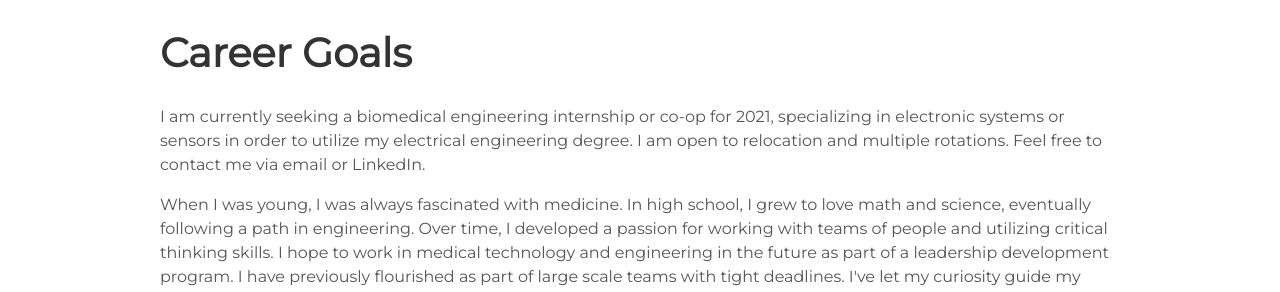
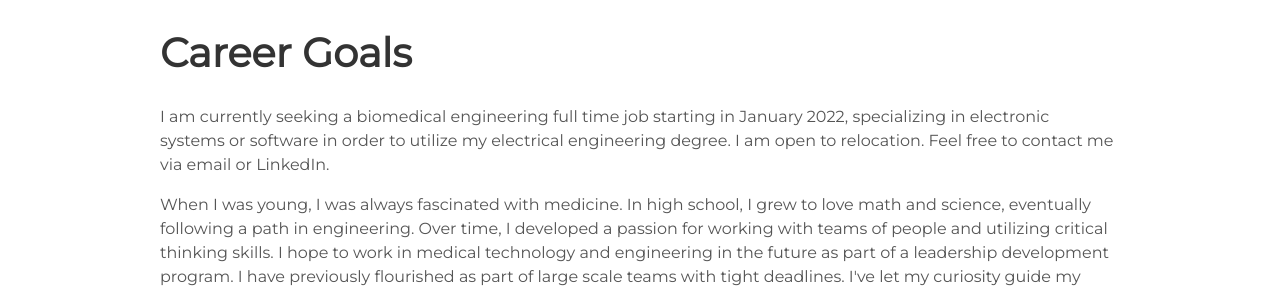
Before and after one commit to laurenpham/techskills, a Jekyll site: the page built from index.html, in a window 1280 px wide. Shown: the part 952-1244 px from the top of the page. Built offline with Jekyll 4.4.1, drawn with Linux system fonts in a browser that asks for light colours.

Commit message:
Update about.html

```diff
--- a/_includes/about.html
+++ b/_includes/about.html
@@ -5,8 +5,8 @@
   <body>
     <h1>Career Goals</h1>
     <div class="user-projects">
-          <p>I am currently seeking a biomedical engineering internship or co-op for 2021, specializing in electronic systems or sensors
-              in order to utilize my electrical engineering degree. I am open to relocation and multiple rotations. Feel free to contact
+          <p>I am currently seeking a biomedical engineering full time job starting in January 2022, specializing in electronic systems or software
+              in order to utilize my electrical engineering degree. I am open to relocation. Feel free to contact
               me via email or LinkedIn.
           <p>When I was young, I was always fascinated with medicine. In high school, I grew to love math and science,
             eventually following a path in engineering. Over time, I developed a passion for working with teams of
```
